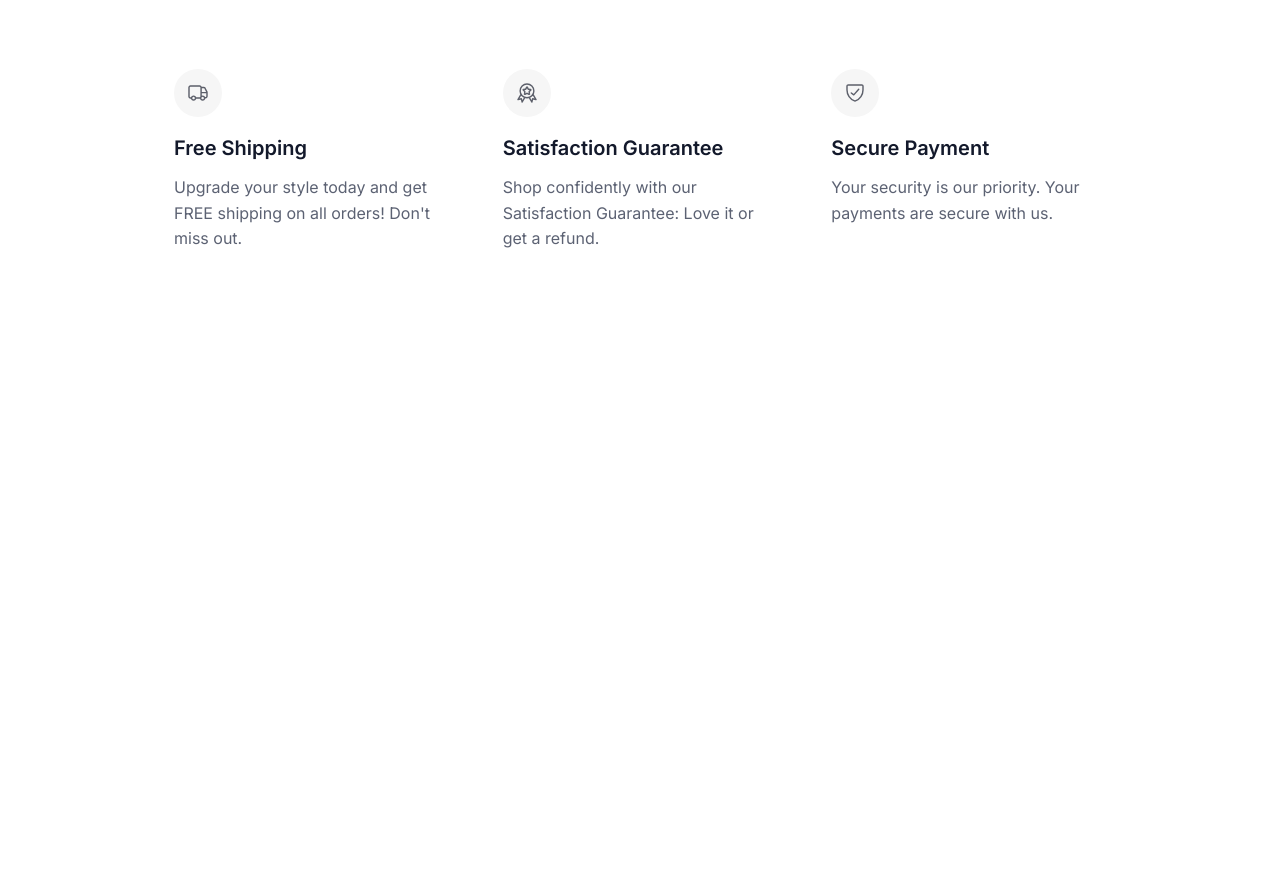
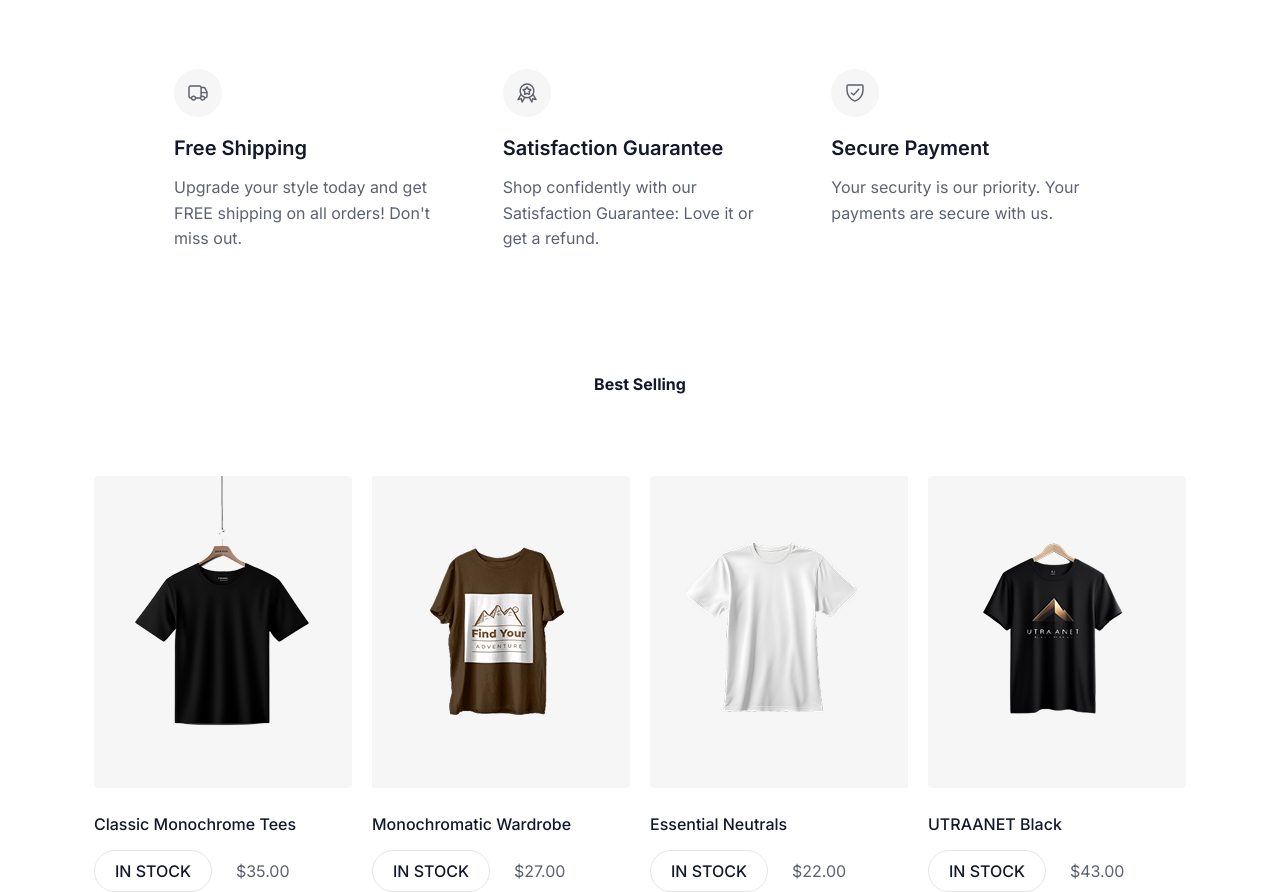
Before and after one commit to saifsaleh05/Ecommerce-Website, a website: page index.html in a window 1280 px wide. Shown: the part 759-1651 px from the top of the page. Before the commit the page ends 1059 px from the top, so only its background shows below. Drawn offline with Linux system fonts and the light colour scheme.

Commit message:
best selling

```diff
--- a/index.html
+++ b/index.html
@@ -167,6 +167,85 @@
           </div>
         </div>
       </section>
+      <section class="mt-[72px]">
+        <h2 class="mb-[80px] text-center text-[16px] font-bold text-[#13192b]">
+          Best Selling
+        </h2>
+        <div class="container mx-auto grid max-w-[1092px] grid-cols-4 gap-[20px]">
+          <div class="tshirts">
+            <img
+              src="./assets/imgs/t-shirt1.png"
+              alt="Classic Monochrome Tees"
+              class="h-[312px] w-full rounded-[4px] bg-[#F6F6F6] object-contain"
+            />
+            <h3 class="mt-[24px] text-[16px] font-medium text-[#13192b]">
+              Classic Monochrome Tees
+            </h3>
+            <div class="mt-[14px] flex items-center gap-[24px]">
+              <span
+                class="inline-flex rounded-full border border-[#E6E7E8] px-[20px] py-[8px] text-[16px] font-medium text-[#13192b]"
+              >
+                IN STOCK
+              </span>
+              <span class="text-[16px] text-[#5c6273]">$35.00</span>
+            </div>
+          </div>
+          <div class="tshirts">
+            <img
+              src="./assets/imgs/t-shirt2.png"
+              alt="Monochromatic Wardrobe"
+              class="h-[312px] w-full rounded-[4px] bg-[#F6F6F6] object-contain"
+            />
+            <h3 class="mt-[24px] text-[16px] font-medium text-[#13192b]">
+              Monochromatic Wardrobe
+            </h3>
+            <div class="mt-[14px] flex items-center gap-[24px]">
+              <span
+                class="inline-flex rounded-full border border-[#E6E7E8] px-[20px] py-[8px] text-[16px] font-medium text-[#13192b]"
+              >
+                IN STOCK
+              </span>
+              <span class="text-[16px] text-[#5c6273]">$27.00</span>
+            </div>
+          </div>
+          <div class="tshirts">
+            <img
+              src="./assets/imgs/t-shirt3.png"
+              alt="Essential Neutrals"
+              class="h-[312px] w-full rounded-[4px] bg-[#F6F6F6] object-contain"
+            />
+            <h3 class="mt-[24px] text-[16px] font-medium text-[#13192b]">
+              Essential Neutrals
+            </h3>
+            <div class="mt-[14px] flex items-center gap-[24px]">
+              <span
+                class="inline-flex rounded-full border border-[#E6E7E8] px-[20px] py-[8px] text-[16px] font-medium text-[#13192b]"
+              >
+                IN STOCK
+              </span>
+              <span class="text-[16px] text-[#5c6273]">$22.00</span>
+            </div>
+          </div>
+          <div class="tshirts">
+            <img
+              src="./assets/imgs/t-shirt4.png"
+              alt="UTRAANET Black"
+              class="h-[312px] w-full rounded-[4px] bg-[#F6F6F6] object-contain"
+            />
+            <h3 class="mt-[24px] text-[16px] font-medium text-[#13192b]">
+              UTRAANET Black
+            </h3>
+            <div class="mt-[14px] flex items-center gap-[24px]">
+              <span
+                class="inline-flex rounded-full border border-[#E6E7E8] px-[20px] py-[8px] text-[16px] font-medium text-[#13192b]"
+              >
+                IN STOCK
+              </span>
+              <span class="text-[16px] text-[#5c6273]">$43.00</span>
+            </div>
+          </div>
+        </div>
+      </section>
     </main>
   </body>
 </html>
```
Also changed, not shown: assets/css/output.css, assets/imgs/t-shirt1.png (added), assets/imgs/t-shirt2.png (added), assets/imgs/t-shirt3.png (added), assets/imgs/t-shirt4.png (added).
